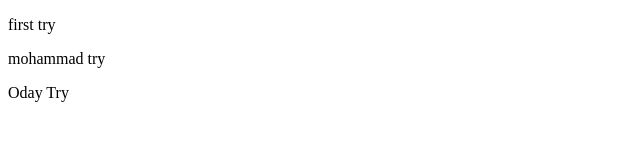
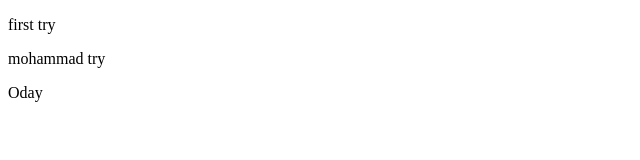
Before and after one commit to nuirat/hackathon, a plain HTML site: page index.html in a window 1280 px wide. Shown: the full height of the page, 0-640 px from the left. Drawn offline with Linux system fonts and the light colour scheme.

Commit message:
my  commit

```diff
--- a/index.html
+++ b/index.html
@@ -9,6 +9,6 @@
   <body>
     <p>first try</p>
     <p>mohammad try</p>
-    <p>Oday Try</p>
+    <p>Oday</p>
   </body>
 </html>
```
